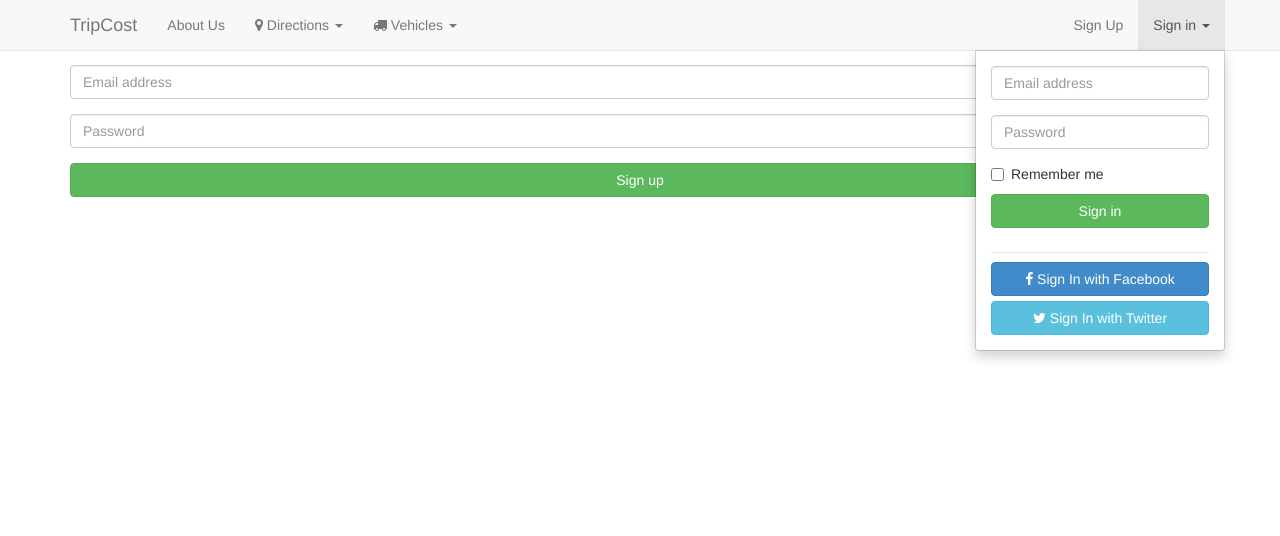
After one commit to CPSC362/TripCost, a Flask app: page /register in a window 1280 px wide, after a click on "Sign in". The commit adds this page. Shown: the top 536 px of the page. Run offline with Flask 2, Linux system fonts and the light colour scheme; some libraries are stand-ins or nearby versions.

Commit message:
Implemented basic login using Flask-Login.

```diff
--- a/schema.sql
+++ b/schema.sql
@@ -1,6 +1,6 @@
 create table user
 (
-	UserID integer primary key,
+	UserID integer primary key autoincrement,
 	Username text not null default '',
 	Password varchar(65) not null default '',
 	FirstName text not null default '',
--- a/server.py
+++ b/server.py
@@ -1,12 +1,18 @@
 import os
 
-from flask import Flask, render_template, make_response, jsonify, request
+from flask import Flask, render_template, make_response, jsonify, request, g, \
+     redirect, url_for
 from flask_bootstrap import Bootstrap
 from flask_appconfig import AppConfig
 from flaskext.gravatar import Gravatar
+from flask.ext.login import LoginManager, login_user, logout_user, \
+     login_required
 
 import json
 import requests
+import sqlite3
+
+from TripCostUser import TripCostUser
 
 # from flask_wtf import Form, RecaptchaField
 # from wtforms import TextField, HiddenField, ValidationError, RadioField,\
@@ -20,6 +26,8 @@ configFile = None
 app = Flask(__name__, static_folder='assets')
 AppConfig(app, configFile)
 app.config['BOOTSTRAP_SERVE_LOCAL'] = True
+app.config['DATABASE'] = os.path.join(app.root_path, 'tripcost.db')
+app.config['SECRET_KEY'] = 'key'
 app.debug = True
 
 # Gravatar initialization
@@ -33,26 +41,94 @@ gravatar = Gravatar(app,
 
 Bootstrap(app)
 
+login_manager = LoginManager()
+login_manager.init_app(app)
+
 @app.route('/')
 def index():
     return render_template('index.html')
 
-@app.route('/register')
+@app.route('/register', methods=['GET', 'POST'])
 def register():
+    if request.method == 'POST':
+        email = request.form.get('email')
+        password = request.form.get('password')
+
+        db = get_db()
+        cursor = db.execute("select 1 from user where Username=?", [email])
+        if cursor.fetchone() is None:
+            db.execute('insert into user (Username, Password) values (?, ?)', [email, password])
+            db.commit()
+
+        return redirect( url_for('index') )
     return render_template('register.html')
 
-@app.route('/login')
+@app.route('/login', methods=['GET', 'POST'])
 def login():
-    return render_template('login.html')
+    if request.method == 'POST':
+        email = request.form.get('email')
+        password = request.form.get('password')
+        remember = request.form.get('remember') == 'on'
+
+        db = get_db()
+        cursor = db.execute("select * from user where Username=?", [email])
+        row = cursor.fetchone()
+        if row is not None:
+            print('valid email')
+            if row['Password'] == password:
+                print('valid password')
+                user = load_user( unicode(row['UserID']) )
+                login_user(user, remember=remember)
+    #return render_template('login.html')
+    return redirect( url_for('index') )
 
 @app.route('/logout')
+@login_required
 def logout():
-    return render_template('logout.html')
+    logout_user()
+    #return render_template('logout.html')
+    return redirect( url_for('index') )
 
 @app.route('/about')
 def about():
     return render_template('about.html')
 
+@app.route('/test')
+@login_required
+def test():
+    return redirect( url_for('about') )
+
+@login_manager.user_loader
+def load_user(userid):
+    db = get_db()
+    cursor = db.execute("select 1 from user where UserID=?", [userid])
+    if cursor.fetchone() is not None:
+        cursor = db.execute("select Username from user where UserID=?", [userid])
+        return TripCostUser( userid, cursor.fetchone()[0] )
+    return None
+
+def connect_db():
+    connection = sqlite3.connect(app.config['DATABASE'])
+    connection.row_factory = sqlite3.Row
+    return connection
+
+def init_db():
+    with app.app_context():
+        db = get_db()
+        with app.open_resource('schema.sql', mode='r') as f:
+            db.cursor().executescript( f.read() )
+        db.commit()
+
+def get_db():
+    if not hasattr(g, 'sqlite_db'):
+        g.sqlite_db = connect_db()
+    return g.sqlite_db
+
+@app.teardown_appcontext
+def close_db(error):
+    if hasattr(g, 'sqlite_db'):
+        g.sqlite_db.close()
+
 if __name__ == '__main__':
     port = int(os.environ.get("PORT", 5000))
     app.run(host='0.0.0.0', debug=True, port=port)
--- a/templates/nav.html
+++ b/templates/nav.html
@@ -84,15 +84,16 @@
                        <form class="form" role="form" method="post" action="login" accept-charset="UTF-8" id="login-nav">
                           <div class="form-group">
                              <label class="sr-only" for="exampleInputEmail2">Email address</label>
-                             <input type="email" class="form-control" id="exampleInputEmail2" placeholder="Email address" required>
+                             <input type="email" class="form-control" name="email" id="exampleInputEmail2" placeholder="Email address"
+                             required>
                           </div>
                           <div class="form-group">
                              <label class="sr-only" for="exampleInputPassword2">Password</label>
-                             <input type="password" class="form-control" id="exampleInputPassword2" placeholder="Password" required>
+                             <input type="password" class="form-control" name="password" id="exampleInputPassword2" placeholder="Password" required>
                           </div>
                           <div class="checkbox">
                              <label>
-                             <input type="checkbox"> Remember me
+                             <input type="checkbox" name="remember"> Remember me
                              </label>
                           </div>
                           <div class="form-group">
--- /dev/null
+++ b/templates/register.html
@@ -0,0 +1,46 @@
+{% extends "bootstrap/base.html" %}
+{% import "bootstrap/fixes.html" as fixes %}
+
+{% block title %}TripCost - About us{% endblock %}
+
+{% block head %}
+{{ super() }}
+{{ fixes.ie8() }}
+{% endblock %}
+
+{% block metas %}
+<meta name="viewport" content="width=device-width, initial-scale=1, maximum-scale=1">
+<meta name="apple-mobile-web-app-capable" content="yes" />
+{% endblock %}
+
+{% block styles -%}
+<link href="//netdna.bootstrapcdn.com/font-awesome/4.0.3/css/font-awesome.min.css" rel="stylesheet">
+<link href="{{url_for('.static', filename='css/dist/combined.min.css')}}" rel="stylesheet">
+{% endblock styles %}
+
+{% block scripts %}
+<script src="{{url_for('.static', filename='js/dist/combined.min.js')}}"></script>
+{% endblock %}
+
+{% block content %}
+
+{% include 'nav.html' %}
+
+<div class="container container-pushed register">
+   <form class="form" role="form" method="post" action="register" accept-charset="UTF-8" id="login-nav">
+      <div class="form-group">
+         <label class="sr-only" for="exampleInputEmail2">Email address</label>
+         <input type="email" class="form-control" name="email" id="exampleInputEmail2" placeholder="Email address"
+         required>
+      </div>
+      <div class="form-group">
+         <label class="sr-only" for="exampleInputPassword2">Password</label>
+         <input type="password" class="form-control" name="password" id="exampleInputPassword2" placeholder="Password" required>
+      </div>
+      <div class="form-group">
+         <button type="submit" class="btn btn-success btn-block">Sign up</button>
+      </div>
+   </form>
+</div>
+
+{% endblock %}
```
Also changed, not shown: TripCostUser.py (added, +19 -0 lines), tripcost.db.
